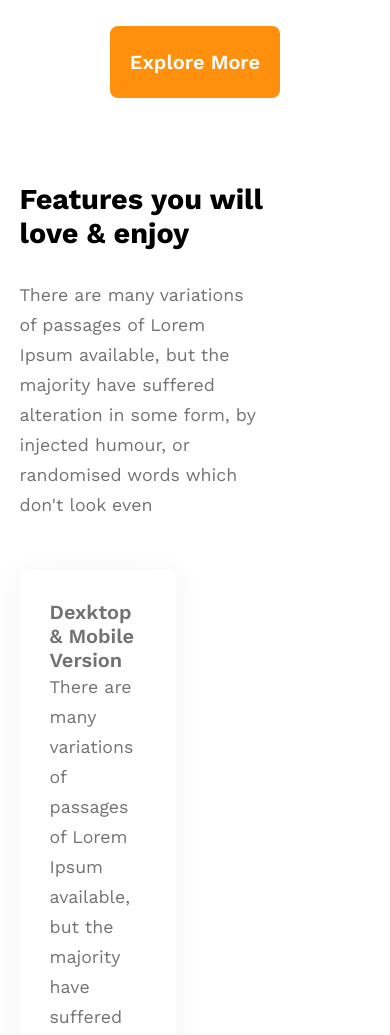
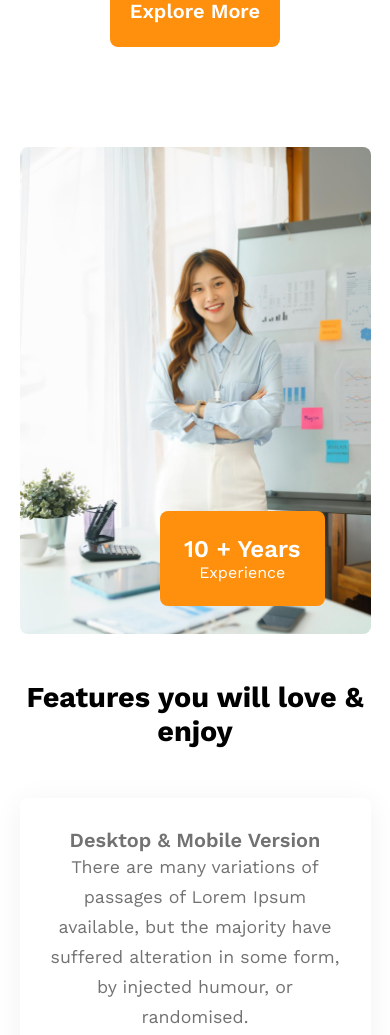
Before and after one commit to rejoanulferdoush/g3-Architecture, a plain HTML site: page index.html in a window 390 px wide. Shown: the part 1524-2559 px from the top of the page. Drawn offline with nearby package versions, Linux system fonts and the light colour scheme; a web font is replaced by a local one.

Commit message:
love and enjoy section with responsive is done

```diff
--- a/index.html
+++ b/index.html
@@ -77,20 +77,20 @@
               </div>
               <div class="card__container mt__two">
                 <div class="card">
-                  <h4 class="section__tittle--two">Dexktop & Mobile Version</h4>
-                  <p class="p__text">There are many variations of passages of Lorem Ipsum available, but the majority have suffered alteration in some form, by injected humour, or randomised...........</p>
+                  <h4 class="section__tittle--two">Desktop & Mobile Version</h4>
+                  <p class="p__text">There are many variations of passages of Lorem Ipsum available, but the majority have suffered alteration in some form, by injected humour, or randomised.</p>
                 </div>
                 <div class="card">
                   <h4 class="section__tittle--two">Drag & Drop Builder</h4>
-                  <p class="p__text">There are many variations of passages of Lorem Ipsum available, but the majority have suffered alteration in some form, by injected humour, or randomised...........</p>
+                  <p class="p__text">There are many variations of passages of Lorem Ipsum available, but the majority have suffered alteration in some form, by injected humour, or randomised.</p>
                 </div>
                 <div class="card">
                   <h4 class="section__tittle--two">Awesome Modern Design</h4>
-                  <p class="p__text">There are many variations of passages of Lorem Ipsum available, but the majority have suffered alteration in some form, by injected humour, or randomised...........</p>
+                  <p class="p__text">There are many variations of passages of Lorem Ipsum available, but the majority have suffered alteration in some form, by injected humour, or randomised.</p>
                 </div>
                 <div class="card">
                   <h4 class="section__tittle--two">Super Easy to Edit</h4>
-                  <p class="p__text">There are many variations of passages of Lorem Ipsum available, but the majority have suffered alteration in some form, by injected humour, or randomised...........</p>
+                  <p class="p__text">There are many variations of passages of Lorem Ipsum available, but the majority have suffered alteration in some form, by injected humour, or randomised.</p>
                 </div>
               </div>
             </div>
@@ -99,9 +99,13 @@
               <div class="offer__img">
                 <img src="/images/architect.png" alt="architect" srcset="">
               </div>
+              <div class="big__badge">
+                <p><span class="years">10 + Years </span> <br> Experience</p>
+              </div>
              </div>
           </div>
          </section>
+         <!-- some fact section -->
        </main>
   </body>
 </html>
--- a/styles/media.css
+++ b/styles/media.css
@@ -1,10 +1,10 @@
 /* mobile nav media */
-@media screen and (min-width: 900px) and (max-width: 4000px) {
+@media screen and (min-width: 1500px) and (max-width: 4000px) {
   .mobile__nav {
     display: none;
   }
 }
-@media screen and (min-width: 300px) and (max-width: 900px) {
+@media screen and (min-width: 300px) and (max-width: 1500px) {
   /* nav media */
   .nav__container {
     padding: clamp(1rem, 5vw, 3rem);
@@ -68,4 +68,27 @@
     margin-top: 1.25rem;
     text-align: center;
   }
+  /* features offer */
+  .offer__container {
+    flex-direction: column-reverse;
+  }
+  .offer__left {
+    width: 100%;
+    margin-top: 5vh;
+    text-align: center;
+  }
+  .offer__right {
+    width: 100%;
+  }
+  .card {
+    width: 100%;
+  }
+  .right__head > p {
+    display: none;
+  }
+  /* big badge media */
+  .big__badge {
+    bottom: 2rem;
+    left: 40%;
+  }
 }
--- a/styles/style.css
+++ b/styles/style.css
@@ -12,7 +12,7 @@ footer {
   padding: 0rem 6rem;
 }
 main section {
-  margin-top: min(10vh);
+  margin-top: min(4vh);
 }
 a {
   text-decoration: none;
@@ -85,11 +85,6 @@ a {
   color: var(--text-and-bg-color-ash);
   font-size: var(--btn-subtitle-font-size);
   font-weight: var(--btn-subtitle-font-weight);
-}
-.big__badge {
-  color: var(--text-and-bg-color-white);
-  font-size: var(--hero-font-size);
-  font-weight: var(--hero-font-weight);
 }
 /* nav styles */
 header {
@@ -168,10 +163,11 @@ header {
 }
 /* featured offer style */
 .offer__container {
-  position: relative;
   display: flex;
-  justify-content: center;
+  justify-content: space-between;
   align-items: center;
+  gap: 20;
+  margin-top: 100px;
 }
 .card {
   margin-top: 1.25rem;
@@ -180,10 +176,33 @@ header {
   border-radius: 8px;
   box-shadow: 0px 4px 30px 0px rgba(0, 0, 0, 0.06);
 }
+.offer__left{
+  width: 40%;
+}
+.offer__right{
+  width: 50%;
+  position: relative;
+}
 .offer__img > img {
+  border-radius: 8px;
   width: 100%;
   height: auto;
   background-position: center;
   background-repeat: repeat;
   background-size: cover;
+  object-fit: cover;
 }
+.big__badge{
+  background-color: var(--primary-color);
+  padding: 1.5rem;
+  text-align: center;
+  position: absolute;
+  bottom: -2rem;
+  left: -6rem;
+  border-radius: 8px;
+  color: var(--text-and-bg-color-white);
+}
+.years{
+  font-size: clamp(1.5rem, calc(1rem + 2vw), 3rem);
+  font-weight: 600;
+}
```
